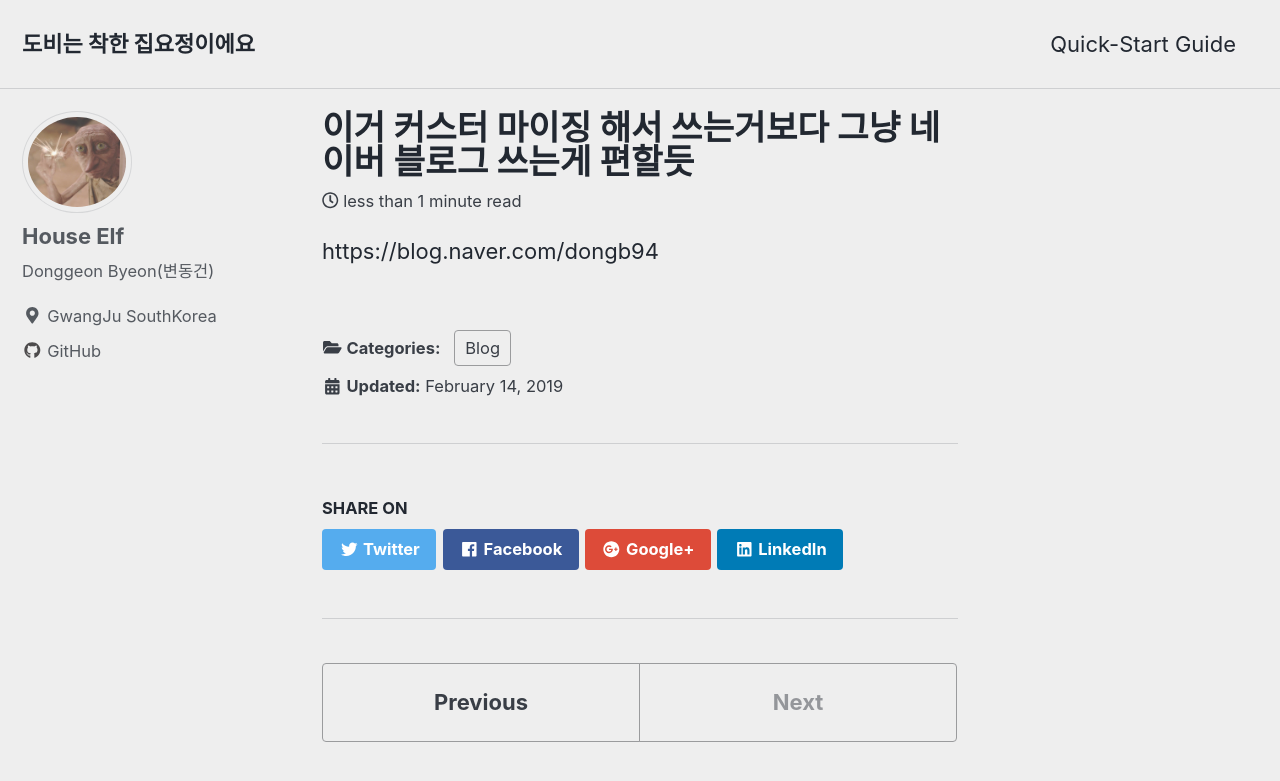
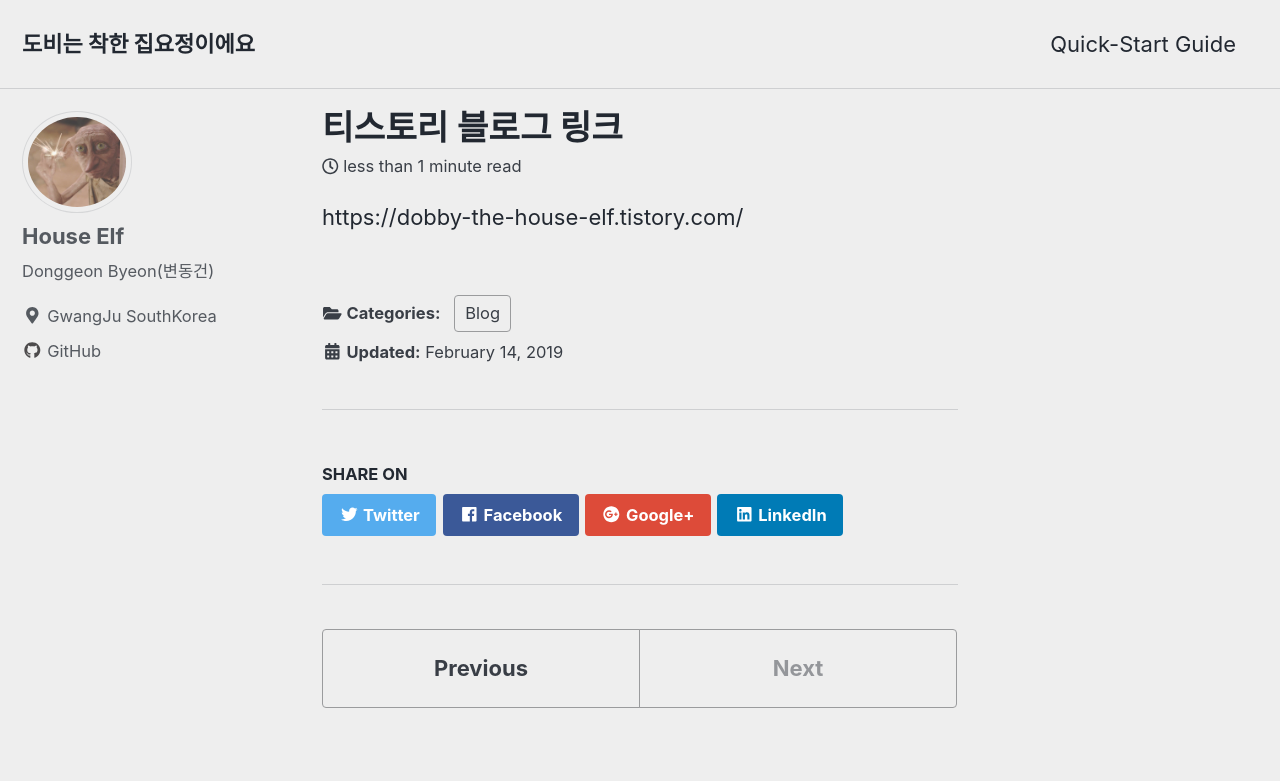
Before and after one commit to dongb94/dongb94.github.io, a Jekyll site: the page built from _posts/2019-02-13-Blog.md, in a window 1280 px wide and 900 px high. Shown: the top 781 px of the window. Built offline with Jekyll 4.4.1, drawn with Linux system fonts in a browser that asks for light colours; cached includes are drawn as plain includes; nearby versions of some CDN libraries.

Commit message:
Update 2019-02-13-Blog.md

```diff
--- a/_posts/2019-02-13-Blog.md
+++ b/_posts/2019-02-13-Blog.md
@@ -1,6 +1,6 @@
 ---
-title: "이거 커스터 마이징 해서 쓰는거보다 그냥 네이버 블로그 쓰는게 편할듯"
+title: "티스토리 블로그 링크"
 date: 2019-02-13 23:04:28 -0400
 categories: Blog
 ---
-https://blog.naver.com/dongb94
+https://dobby-the-house-elf.tistory.com/
```
